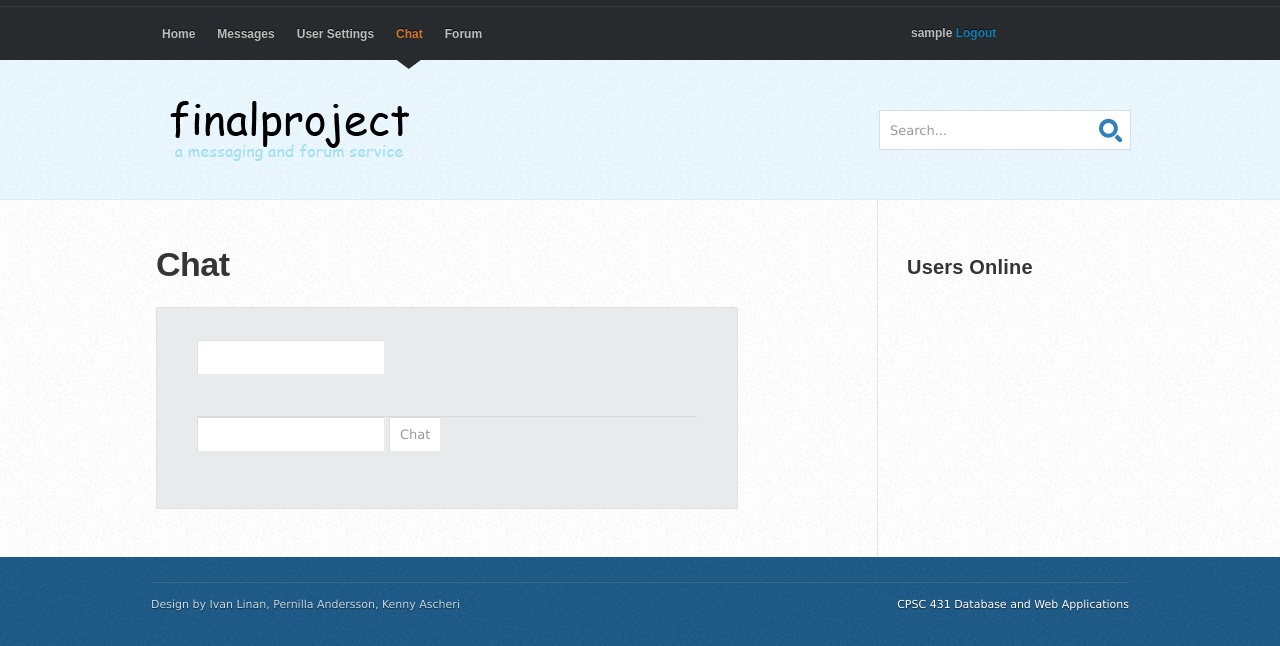
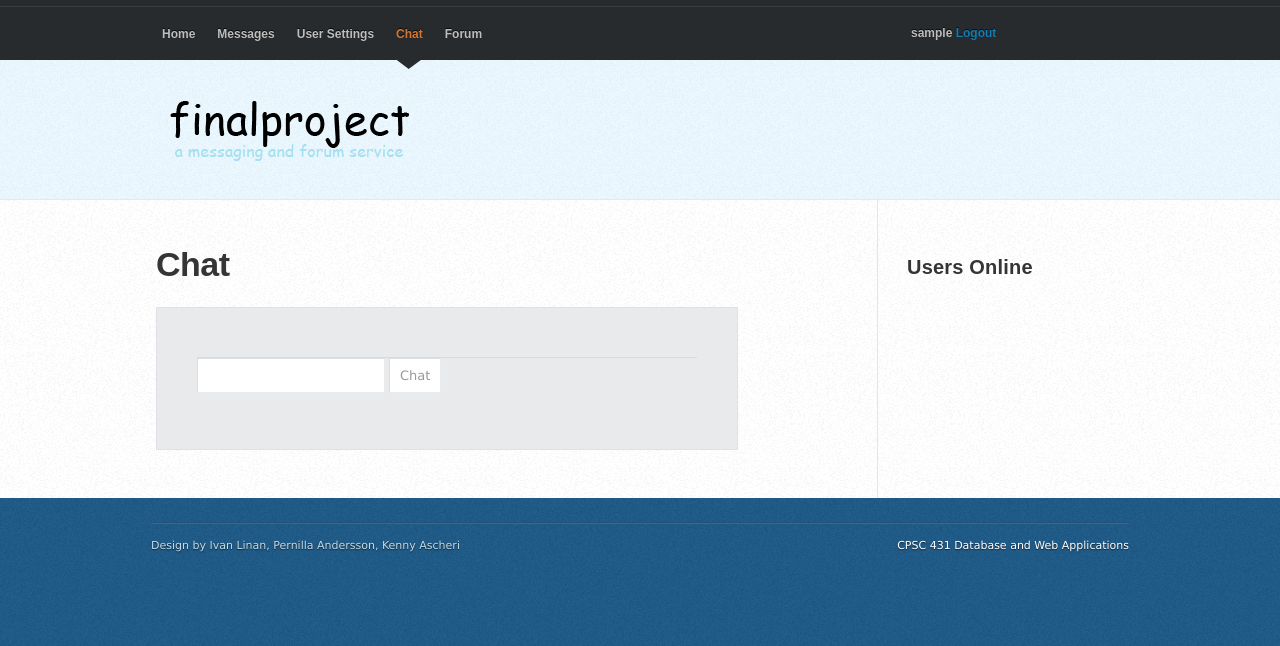
Before and after one commit to CPSC431FinalProject/431BigProject, a PHP site: page /chat.php in a window 1280 px wide. Shown: the top 646 px of the page. Run offline with PHP 8.4, Linux system fonts and the light colour scheme; the visitor is signed in with stand-in values (Sample User, id 1); data that the repository does not hold is empty; some libraries are stand-ins or nearby versions.

Commit message:
minor changes
suppressed error message, once a user is deleted. Removed the search bar

```diff
--- a/chatWindow.php
+++ b/chatWindow.php
@@ -62,7 +62,6 @@ $(document).ready(function(){
 </head>
 <body>
 <form method="POST" name="" action="">
-<input name="sender" type="text" id="texta" value="<?php echo $sender ?>"/>
 <div class="refresh">
 <?php
 $con=mysqli_connect("ecsmysql","cs431s24","meifithi", "cs431s24");
--- a/header.html
+++ b/header.html
@@ -90,13 +90,6 @@ include('recordActivity.php');
         <span><?php $currentUser = $_SESSION['currentUser']; echo $currentUser; ?></span> <a href="logout.php">Logout</a>
     </div>
 
-   <form id="quick-search" method="get" action="home.php">
-      <fieldset class="search">
-         <label for="qsearch">Search:</label>
-         <input class="tbox" id="qsearch" type="text" name="qsearch" value="Search..." title="Start typing and hit ENTER" />
-         <button class="btn" title="Submit Search">Search</button>
-      </fieldset>
-   </form>
 
 <!--/header-->
 </header></div>
--- a/recordActivity.php
+++ b/recordActivity.php
@@ -29,7 +29,7 @@ $sql = "SELECT * FROM activeUsers";
 //run the query
 $result = mysqli_query($con,$sql);
 
-while($row = mysqli_fetch_array($result)) :
+while(@$row = mysqli_fetch_array($result)) :
 	$userLastStamp = $row['dateTime'];
 	$user = $row['userName'];
 	//check to see if the user has been active in the past 10 minutes
```
